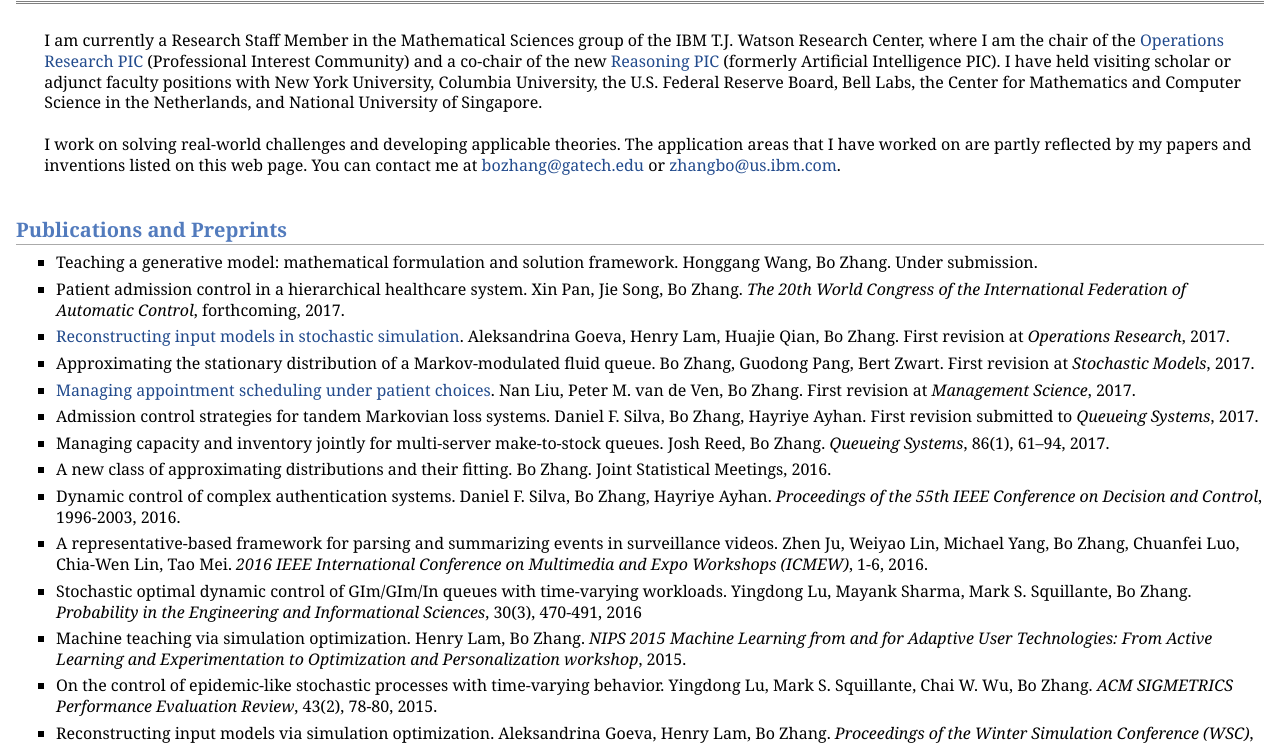
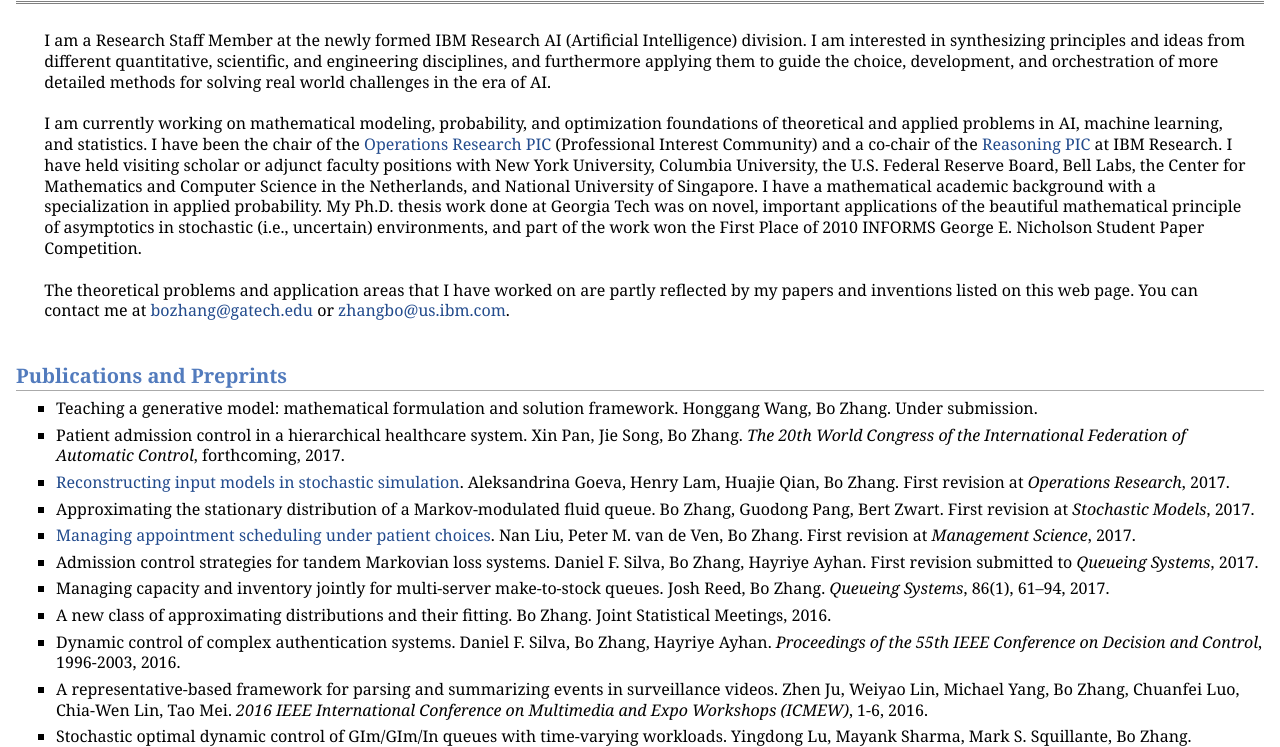
Before and after one commit to bozhang34/bozhang34.github.io, a plain HTML site: page index.html in a window 1280 px wide. Shown: the part 46-793 px from the top of the page. Drawn offline with Linux system fonts and the light colour scheme.

Commit message:
Add files via upload

```diff
--- a/index.html
+++ b/index.html
@@ -18,14 +18,21 @@
 </div>
 <table class="imgtable"><tr><td>
 <img src="" alt="" />&nbsp;</td>
-<td align="left"><p>I am currently a Research Staff Member in the Mathematical Sciences group of the IBM T.J. Watson Research Center, where I am the chair of the <a href="http://researcher.ibm.com/researcher/view_group.php?id=149">Operations Research PIC</a> (Professional Interest Community) and a co-chair of the new <a href="http://researcher.ibm.com/researcher/view_group.php?id=6657">Reasoning PIC</a> (formerly Artificial Intelligence PIC). I have held visiting scholar or adjunct faculty positions with New York University, Columbia University, the U.S. Federal Reserve Board, Bell Labs, the Center for Mathematics and Computer Science in the Netherlands, and National University of Singapore.
+<td align="left"><p>I am a Research Staff Member at the newly formed IBM Research AI (Artificial Intelligence) division. I am interested in synthesizing principles and ideas from different quantitative, scientific, and engineering disciplines, and furthermore applying them to guide the choice, development, and orchestration of more detailed methods for solving real world challenges in the era of AI.
 
 <br />
 
 <br />
 
-I work on solving real-world challenges and developing applicable theories. The application areas that I have worked on are partly reflected by my papers and inventions listed on this web page. You can contact me at <a href="mailto:bozhang@gatech.edu">bozhang@gatech.edu</a> or <a href="mailto:zhangbo@us.ibm.com">zhangbo@us.ibm.com</a>.
+I am currently working on mathematical modeling, probability, and optimization foundations of theoretical and applied problems in AI, machine learning, and statistics. I have been the chair of the <a href="http://researcher.ibm.com/researcher/view_group.php?id=149">Operations Research PIC</a> (Professional Interest Community) and a co-chair of the <a href="http://researcher.ibm.com/researcher/view_group.php?id=6657">Reasoning PIC</a> at IBM Research. I have held visiting scholar or adjunct faculty positions with New York University, Columbia University, the U.S. Federal Reserve Board, Bell Labs, the Center for Mathematics and Computer Science in the Netherlands, and National University of Singapore. I have a mathematical academic background with a specialization in applied probability. My Ph.D. thesis work done at Georgia Tech was on novel, important applications of the beautiful mathematical principle of asymptotics in stochastic (i.e., uncertain) environments, and part of the work won the First Place of 2010 INFORMS George E. Nicholson Student Paper Competition.
 
+<br />
+
+<br />
+
+The theoretical problems and application areas that I have worked on are partly reflected by my papers and inventions
+
+listed on this web page. You can contact me at <a href="mailto:bozhang@gatech.edu">bozhang@gatech.edu</a> or <a href="mailto:zhangbo@us.ibm.com">zhangbo@us.ibm.com</a>.
 
 </p>
 </td></tr></table>
@@ -145,12 +152,13 @@ I work on solving real-world challenges and developing applicable theories. The
 </li>
 <li><p>Queue management and load shedding for complex authentication schemes. Lawrence Koved, Bo Zhang. US 14/748266, filed Jun 2015.
 
+<br />
 </p>
 </li>
 </ul>
 <div id="footer">
 <div id="footer-text">
-Page generated 2017-05-19 11:18:55 Eastern Daylight Time, by <a href="http://jemdoc.jaboc.net/">jemdoc</a>.
+Page generated 2017-11-13 13:01:36 Eastern Standard Time, by <a href="http://jemdoc.jaboc.net/">jemdoc</a>.
 </div>
 </div>
 </div>
```
